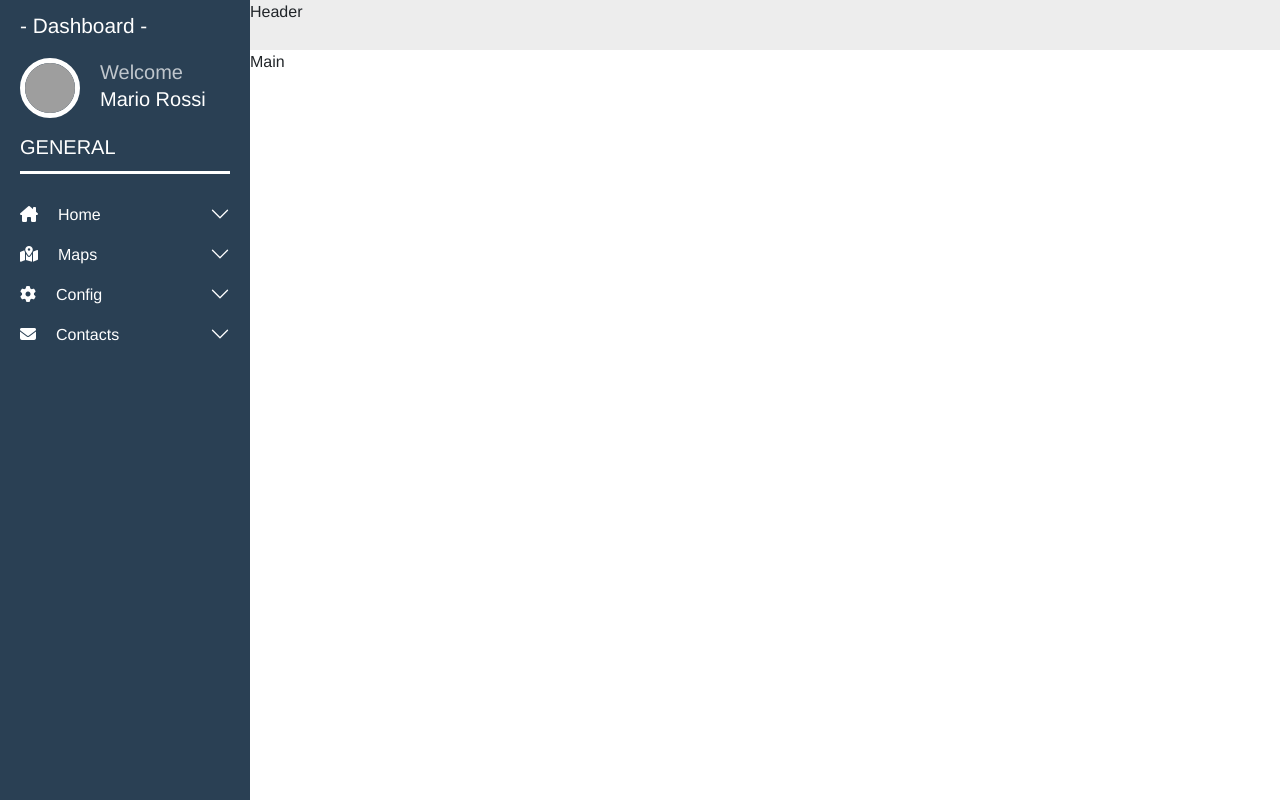
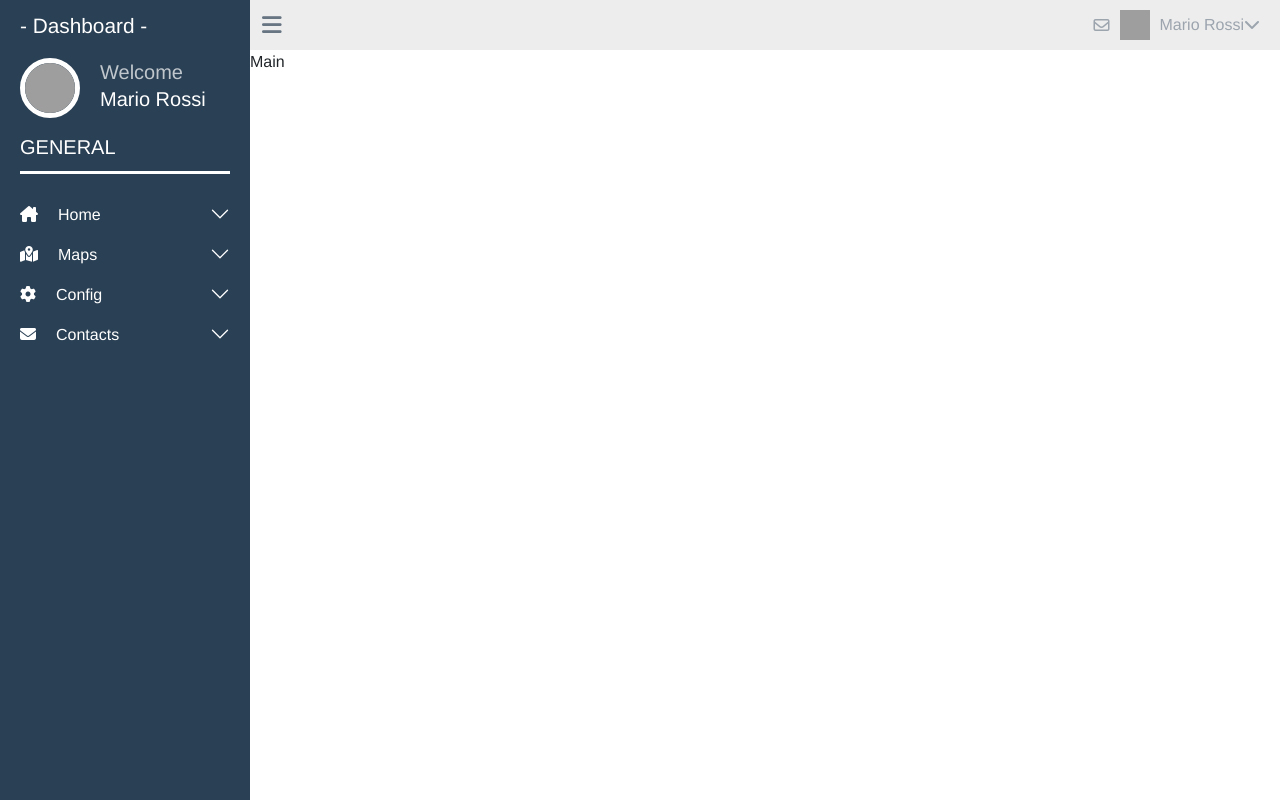
Before and after one commit to AlessandroCingolani/dashboard-vue, a Vue app: page / in a window 1280 px wide. Built offline with nearby package versions, Linux system fonts and the light colour scheme; grey boxes are pictures that could not be loaded.

Commit message:
[add]:style header

```diff
--- a/package.json
+++ b/package.json
@@ -8,6 +8,7 @@
     "lint": "vue-cli-service lint"
   },
   "dependencies": {
+    "axios": "^1.6.7",
     "bootstrap": "^5.3.2",
     "bootstrap-vue": "^2.23.1",
     "core-js": "^3.8.3",
--- a/src/components/Header.vue
+++ b/src/components/Header.vue
@@ -6,10 +6,43 @@ export default {
 
 
 <template>
-  <header>Header</header>
+  <header>
+    <div class="container-fluid h-100 d-flex justify-content-between align-items-center">
+      <i class="fa-solid fa-bars"></i>
+      <div class="logged-profile d-flex align-items-center ">
+        <i class="fa-regular fa-envelope"></i>
+        <img src="https://cdn.iconscout.com/icon/free/png-256/free-avatar-370-456322.png?f=webp" alt="profile-img">
+
+        <!-- dropdown -->
+        <span class="dropdown me-2">
+          <a class="text-decoration-none" href="#" role="button" data-bs-toggle="dropdown" aria-expanded="false">
+            <span>Mario Rossi</span>
+            <i class="fa-solid fa-chevron-down"></i>
+          </a>
+          <ul class="dropdown-menu mt-3">
+            <li><a class="dropdown-item" href="#">Profile</a></li>
+            <li><a class="dropdown-item" href="#">Logout</a></li>
+          </ul>
+        </span>
+      </div>
+    </div>
+  </header>
 </template>
 
 
-<style>
-
+<style lang="scss" scoped>
+  .fa-bars {
+    color: rgb(103, 116, 130);
+    font-size: 1.4rem;
+  }
+  .logged-profile {
+    img {
+      width: 30px;
+      height: 30px;
+      margin: 0 10px;
+    }
+    span,i {
+      color: rgb(156, 164, 174);
+    }
+  }
 </style>
```
Also changed, not shown: 1 other file (tests, documents, lock files or other folders).
